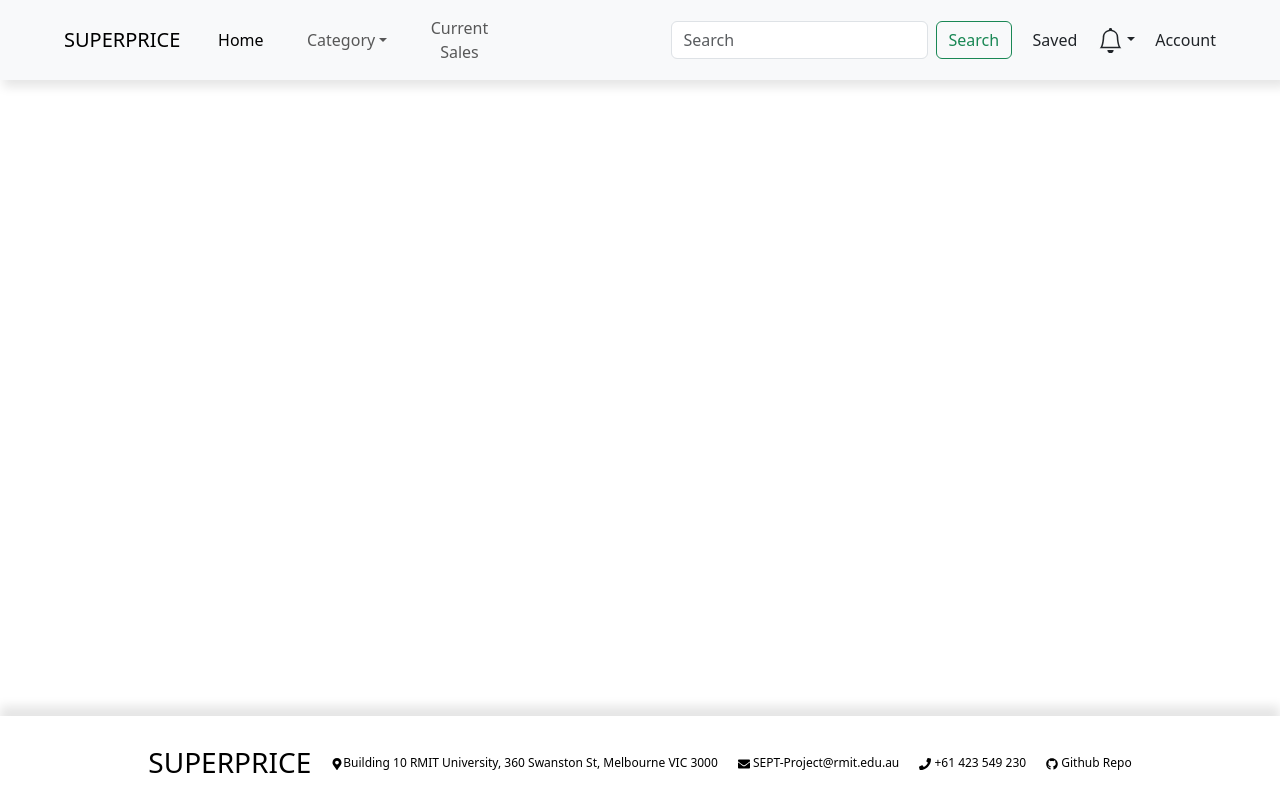
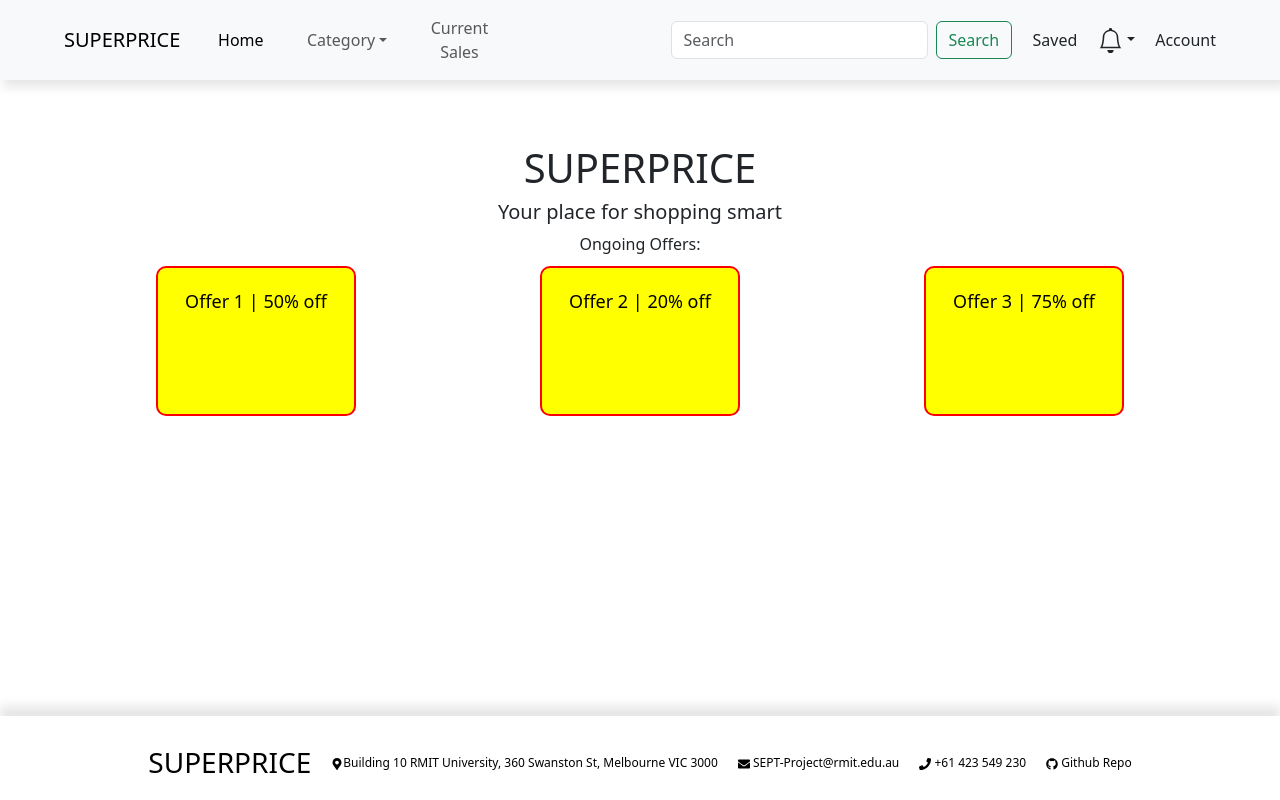
Before and after one commit to udit710/Superpice, a React (Create React App) app in the folder frontend/: page / in a window 1280 px wide. Built offline with nearby package versions, Linux system fonts and the light colour scheme.

Commit message:
homepage features

```diff
--- a/frontend/src/App.tsx
+++ b/frontend/src/App.tsx
@@ -6,6 +6,7 @@ import 'bootstrap/dist/js/bootstrap';
 import './App.css';
 import Navbar from './components/navbar/navbar';
 import Footer from './components/footer/footer';
+import Homepage from './pages/homepage';
 
 
 function App() {
@@ -13,6 +14,7 @@ function App() {
     <div className="App">
       <Navbar/>
       <Footer/>
+      <Homepage/>
     </div>
   );
 }
--- /dev/null
+++ b/frontend/src/components/offers/offers.css
@@ -0,0 +1,18 @@
+.offer-container {
+    display: flex;
+    justify-content: space-around;
+    width: 100%;
+}
+
+.offer-box {
+    width: 200px;
+    height: 150px;
+    background-color: yellow;
+    border: 2px solid red;
+    border-radius: 10px;
+    padding: 20px;
+    color: black;
+    font-size: 18px;
+    text-align: center;
+    margin: 10px;
+}
--- /dev/null
+++ b/frontend/src/components/offers/offers.tsx
@@ -0,0 +1,24 @@
+import React, { Component } from 'react'
+import './offers.css';
+
+export default class Offers extends Component {
+  render() {
+    return (
+        <div className='offers'>
+            Ongoing Offers:
+            <div className='offer-container'>
+                <div className='offer-box'>
+                    Offer 1 | 50% off
+                </div>
+                <div className='offer-box'>
+                    Offer 2 | 20% off
+                </div>
+                <div className='offer-box'>
+                    Offer 3 | 75% off
+                </div>
+            </div>
+        </div>
+
+    )
+  }
+}
--- /dev/null
+++ b/frontend/src/pages/homepage.css
@@ -0,0 +1,4 @@
+.home-header {
+    align-items: center;
+    padding: 5%;
+}
--- /dev/null
+++ b/frontend/src/pages/homepage.tsx
@@ -0,0 +1,15 @@
+import React, { Component } from 'react'
+import Offers from '../components/offers/offers';
+import './homepage.css';
+
+export default class Homepage extends Component {
+  render() {
+    return (
+      <div className='home-header'>
+        <h1>SUPERPRICE</h1>
+        <h5>Your place for shopping smart</h5>
+        <Offers/>
+      </div>
+    )
+  }
+}
```
